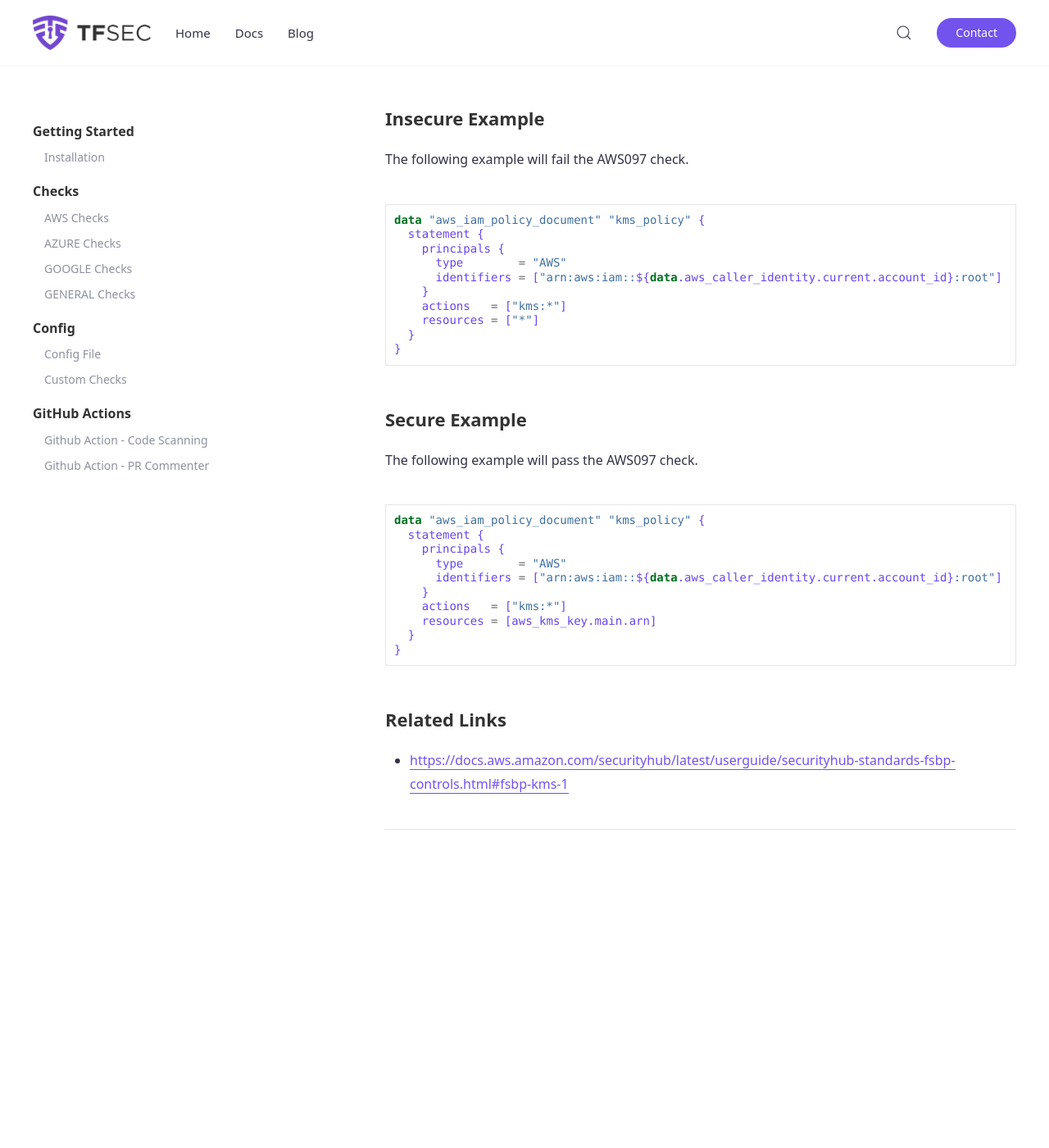
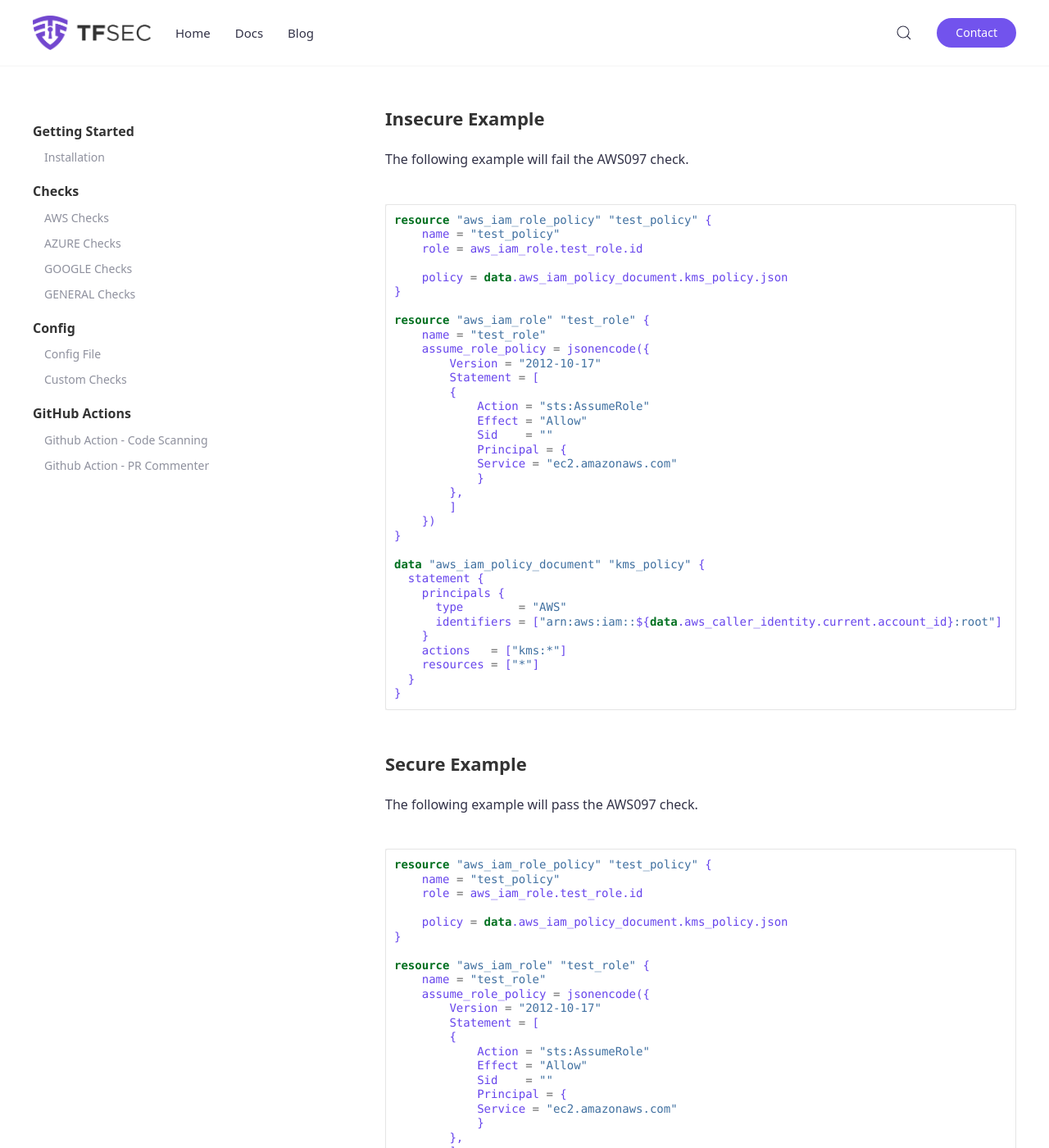
Before and after one commit to tfsec/tfsec.github.io, a Jekyll site: the page built from _docs/aws/AWS097.md, in a window 1280 px wide and 1400 px high, scrolled down 466 px. Shown: the whole window at 82% size. Built offline with Jekyll 4.4.1, drawn with Linux system fonts in a browser that asks for light colours; before the commit the page ends 1538 px from its top, so only the background shows below that.

Commit message:
GitHub Actions Build: 1011192202. Allow KMS actions for all resources for non-IAM policy documents (#832)

```diff
--- a/_docs/aws/AWS097.md
+++ b/_docs/aws/AWS097.md
@@ -1,7 +1,7 @@
 ---
 title: AWS097 - IAM customer managed policies should not allow decryption actions on all KMS keys
 summary: IAM customer managed policies should not allow decryption actions on all KMS keys
-resources: [aws_iam_policy_document]
+resources: [aws_iam_policy aws_iam_group_policy aws_iam_user_policy aws_iam_role_policy]
 permalink: /docs/aws/AWS097/
 ---
 ### Explanation
@@ -16,6 +16,30 @@ IAM policies define which actions an identity (user, group, or role) can perform
 The following example will fail the AWS097 check.
 
 {% highlight terraform %}
+
+resource "aws_iam_role_policy" "test_policy" {
+	name = "test_policy"
+	role = aws_iam_role.test_role.id
+
+	policy = data.aws_iam_policy_document.kms_policy.json
+}
+
+resource "aws_iam_role" "test_role" {
+	name = "test_role"
+	assume_role_policy = jsonencode({
+		Version = "2012-10-17"
+		Statement = [
+		{
+			Action = "sts:AssumeRole"
+			Effect = "Allow"
+			Sid    = ""
+			Principal = {
+			Service = "ec2.amazonaws.com"
+			}
+		},
+		]
+	})
+}
 
 data "aws_iam_policy_document" "kms_policy" {
   statement {
@@ -38,6 +62,30 @@ The following example will pass the AWS097 check.
 
 {% highlight terraform %}
 
+resource "aws_iam_role_policy" "test_policy" {
+	name = "test_policy"
+	role = aws_iam_role.test_role.id
+
+	policy = data.aws_iam_policy_document.kms_policy.json
+}
+
+resource "aws_iam_role" "test_role" {
+	name = "test_role"
+	assume_role_policy = jsonencode({
+		Version = "2012-10-17"
+		Statement = [
+		{
+			Action = "sts:AssumeRole"
+			Effect = "Allow"
+			Sid    = ""
+			Principal = {
+			Service = "ec2.amazonaws.com"
+			}
+		},
+		]
+	})
+}
+
 data "aws_iam_policy_document" "kms_policy" {
   statement {
     principals {
```
